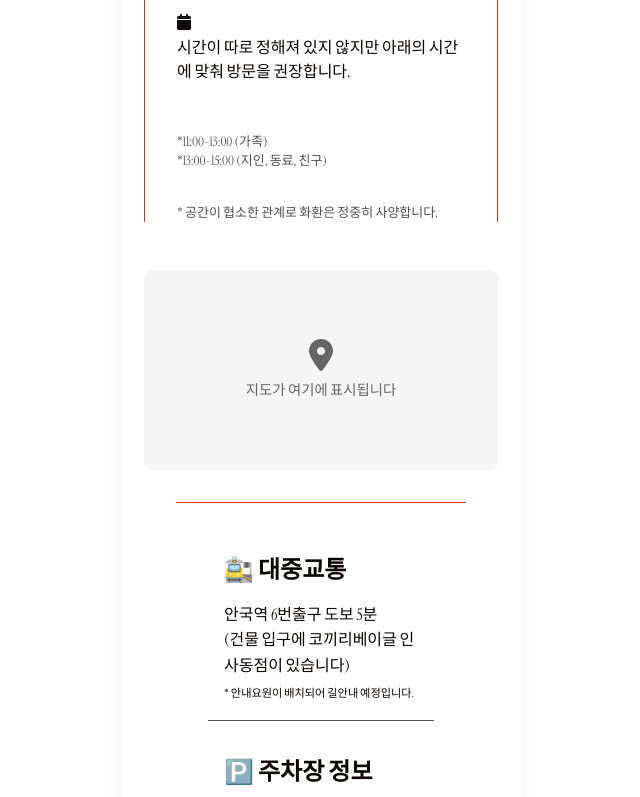
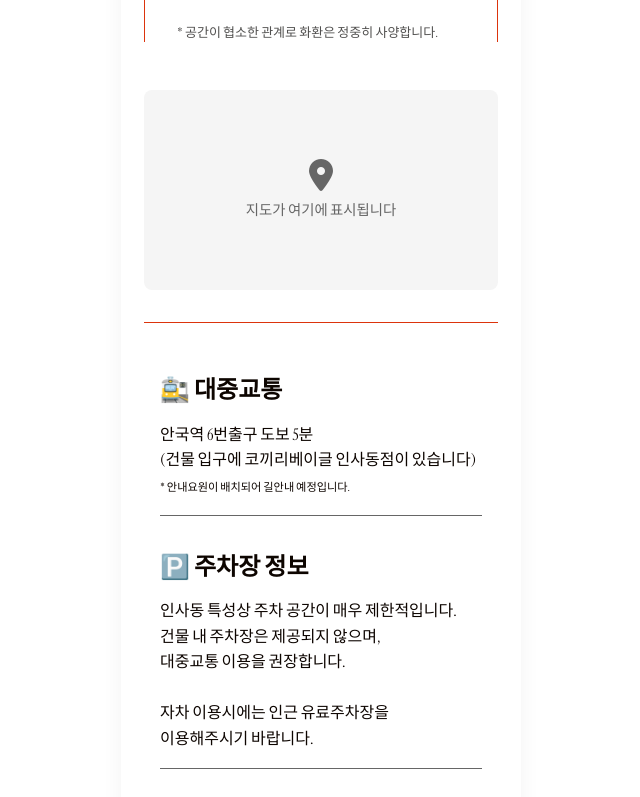
Before and after one commit to rowanna/wedding-invitation, a Vue app: page / in a window 1280 px wide. Shown: the part 2823-3620 px from the top of the page, without its empty margins (319-959 px from the left). Built offline with nearby package versions, Linux system fonts and the light colour scheme.

Commit message:
Style: modify location section style

```diff
--- a/src/assets/main.css
+++ b/src/assets/main.css
@@ -39,7 +39,7 @@ body {
 }
 
 .section {
-  padding: 110px 0;
+  padding: 50px 0;
 }
 .light-bg {
   background-color: var(--color-light);
--- a/src/components/wedding/CommentSection.vue
+++ b/src/components/wedding/CommentSection.vue
@@ -48,7 +48,7 @@ p {
   margin: 1rem 0;
 }
 .comment {
-  padding: 2rem;
+  padding: 2rem 0;
   border-top: 1px solid var(--color-red);
   border-bottom: 1px solid var(--color-red);
 }
--- a/src/components/wedding/LocationSection.vue
+++ b/src/components/wedding/LocationSection.vue
@@ -146,15 +146,18 @@ h2 {
 }
 
 .way-info-container {
-  margin: 2rem;
+  margin: 2rem 0;
   padding: 1rem;
   border-top: 1px solid var(--color-red);
   border-bottom: 1px solid var(--color-red);
 }
 .way-info-wrap {
-  border-bottom: 1px solid var(--color-secondary);
-  padding: 1rem;
-  margin: 1rem;
+  border-bottom: 1px solid #666;
+  padding: 1rem 0;
+  margin: 1rem 0;
+}
+.way-info-wrap:last-child {
+  border-bottom: none;
 }
 
 .way-info-wrap h3 {
```
